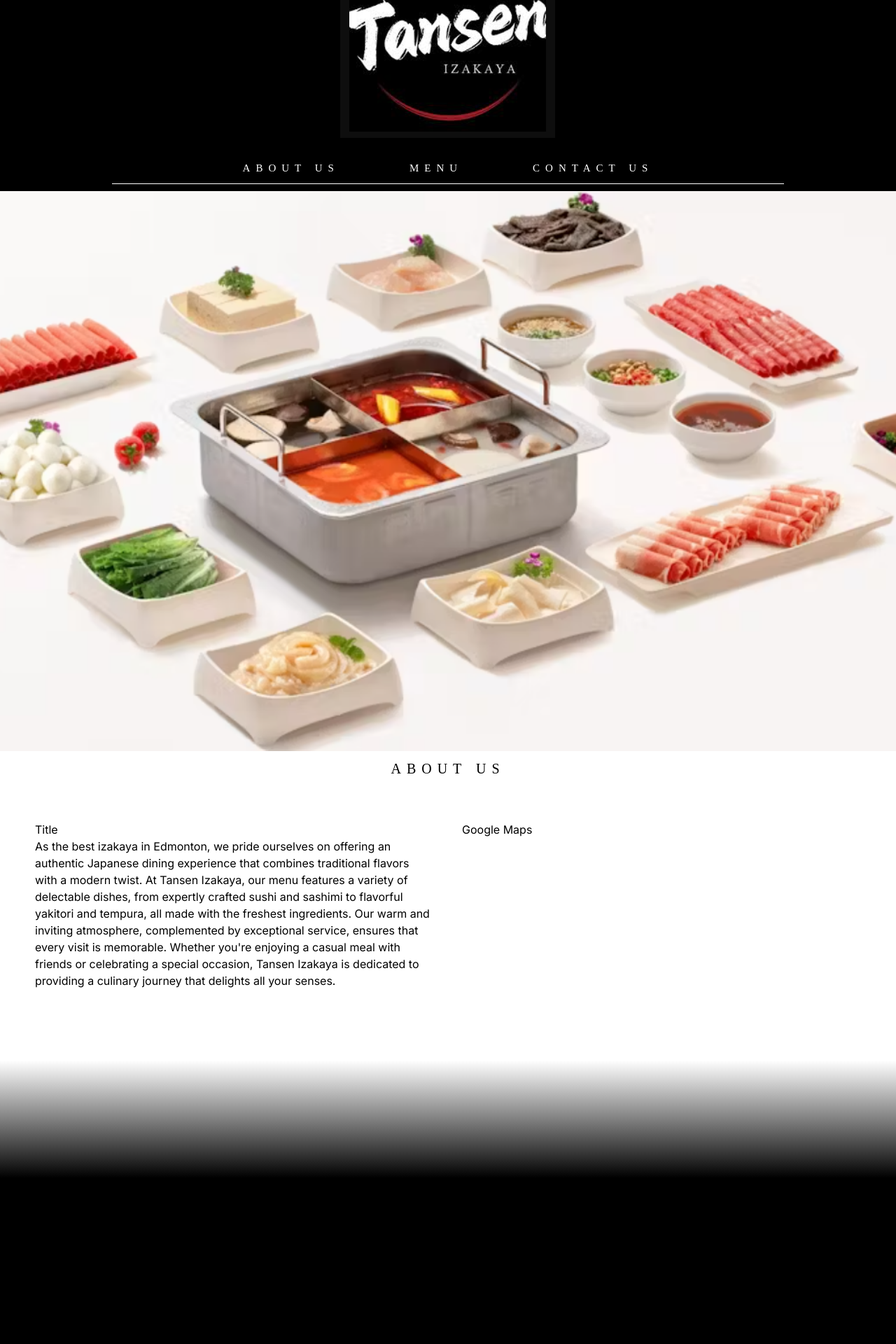
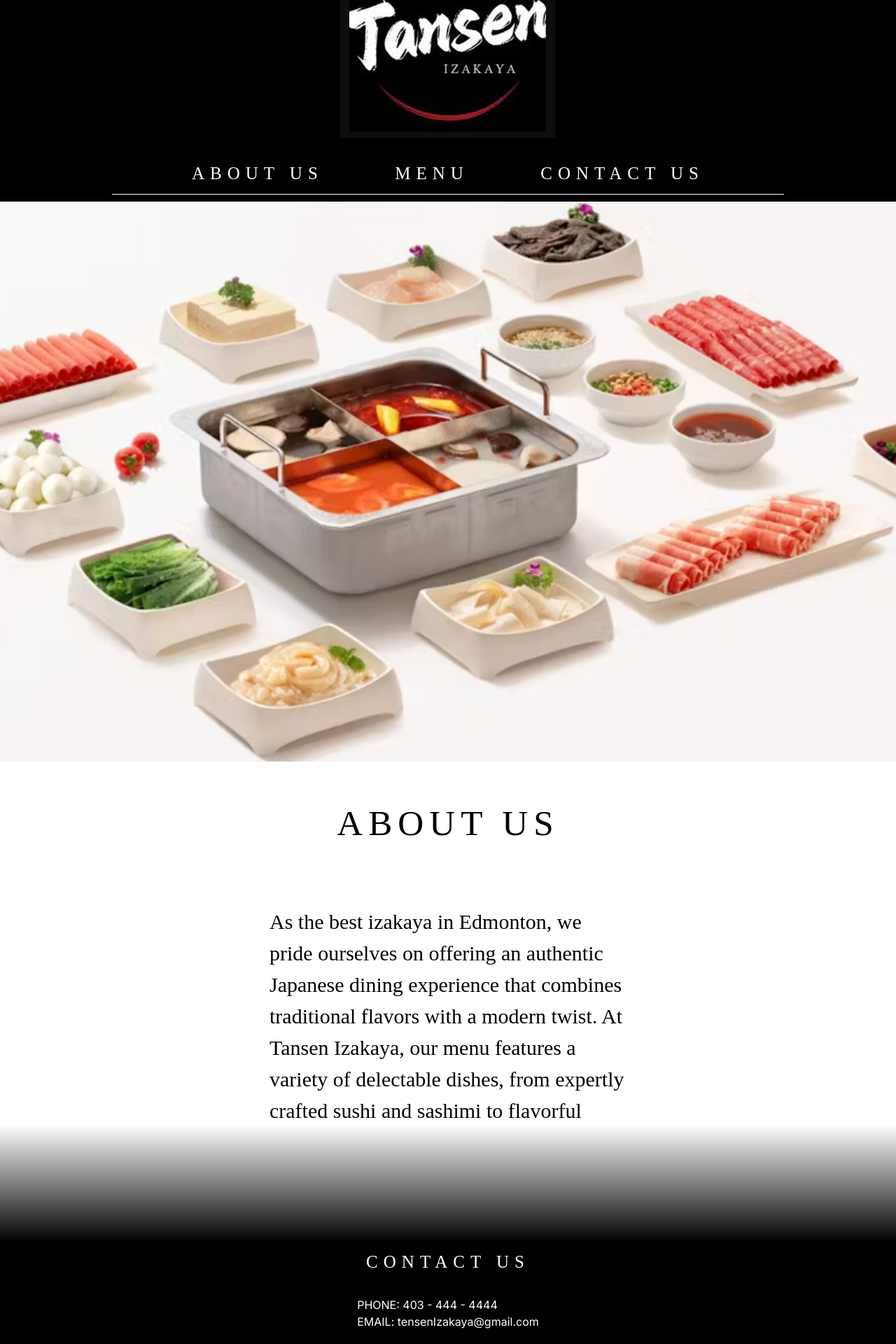
Before and after one commit to Rhy2468/tansenIzakayaEdmonton, a Next.js app in the folder tansen/: page / in a window 1280 px wide. Shown: the part 110-2030 px from the top of the page at 70% size. Before the commit the page ends 1793 px from the top, so only its background shows below. Built offline with nearby package versions, Linux system fonts and the light colour scheme.

Commit message:
added functionality to navigation bar options, reformatted About Us section, added skeleton of contact us section

```diff
--- a/tansen/app/globals.css
+++ b/tansen/app/globals.css
@@ -2,6 +2,10 @@
 @tailwind components;
 @tailwind utilities;
 @import url('https://fonts.googleapis.com/css2?family=Kaisei+Decol&display=swap');
+
+html {
+  scroll-behavior: smooth;
+}
 
 :root {
   --foreground-rgb: 255, 255, 255;
@@ -17,6 +21,13 @@ body {
       rgb(var(--background-end-rgb))
     )
     rgb(var(--background-start-rgb));
+}
+
+p {
+  margin: min(4vw, 30px);
+  font-family: "Kaisei Decol", serif;
+  font-style: normal;
+  font-size: min(3vw, 30px);
 }
 
 @layer utilities {
@@ -47,10 +58,10 @@ body {
 .flex-container {
   margin-top: 2rem;
   display: flex;
-  gap: min(8vw, 100px);
+  gap: min(8vw, 200px);
   font-family: "Kaisei Decol", serif;
   font-style: bold;
-  font-size: min(2vw, 15px);
+  font-size: min(2vw, 25px);
   letter-spacing: 0.5rem;
 }
 
@@ -70,7 +81,7 @@ body {
 /*About Us*/
 .about-us-title{
   background-color: white;
-  padding: 10px;
+  padding-top: min(4vw, 50px);
   width:100%;
   color: black;
   display: flex;
@@ -79,7 +90,7 @@ body {
   font-family: "Kaisei Decol", serif;
   font-style: bold;
   letter-spacing: 0.5rem;
-  font-size: min(4vw, 20px);
+  font-size: min(4vw, 70px);
 }
 
 .about-us {
@@ -97,8 +108,8 @@ body {
   width: 100%;
   height: 70vh;
   padding: 30px;
+  justify-content: center;
 }
-
 
 .left-cell{
   flex: 0 0 50%;
@@ -124,3 +135,17 @@ body {
   padding: 10px;
   box-sizing: border-box;
 }
+
+
+/*Contact Us*/
+.contact-us-title{
+  padding: 10px;
+  width:100%;
+  display: flex;
+  text-align: center;
+  justify-content: center;
+  font-family: "Kaisei Decol", serif;
+  font-style: bold;
+  letter-spacing: 0.5rem;
+  font-size: min(4vw, 25px);
+}
--- a/tansen/app/page.tsx
+++ b/tansen/app/page.tsx
@@ -14,9 +14,13 @@ export default function Home() {
           <Image src={tansenLogo} alt="Tansen Izakaya Logo"/>
         </Link>
         <div className="flex-container">
-          <div className="tab"> ABOUT US</div>
+          <div className="tab">
+            <Link href="#about-us"> ABOUT US</Link>
+          </div>
           <div className="tab"> MENU</div>
-          <div className="tab"> CONTACT US</div>
+          <div className="tab">
+            <Link href="#contact-us"> CONTACT US</Link>
+          </div>
         </div>
       </div>
       <div className="divider75"></div>
@@ -26,13 +30,12 @@ export default function Home() {
       </div>
 
       <div className="about-us-title">
-        <h1>ABOUT US</h1>
+        <h1 id="about-us">ABOUT US</h1>
       </div>
       <div className="about-us">
         <div className="about-us-container">
           <div className="left-cell">
-            <h2>Title</h2>
-            <h3>As the best izakaya in Edmonton, we pride ourselves on offering
+            <p>As the best izakaya in Edmonton, we pride ourselves on offering
               an authentic Japanese dining experience that combines traditional
               flavors with a modern twist. At Tansen Izakaya, our menu features
               a variety of delectable dishes, from expertly crafted sushi and
@@ -41,16 +44,23 @@ export default function Home() {
               complemented by exceptional service, ensures that every visit is
               memorable. Whether you're enjoying a casual meal with friends or
               celebrating a special occasion, Tansen Izakaya is dedicated to
-              providing a culinary journey that delights all your senses. </h3>
-          </div>
-
-          <div className="right-cell">
-            <h2>Google Maps </h2>
+              providing a culinary journey that delights all your senses. </p>
           </div>
         </div>
       </div>
 
+      <div className="contact-us-title">
+        <h1 id="contact-us">CONTACT US</h1>
+      </div>
 
+      <div className="contact-us">
+        <div className="contact-us-container">
+          <div className="left-cell">
+            <h2 className="contact-info">PHONE:  403 - 444 - 4444 </h2>
+            <h2 className="contact-info">EMAIL:  tensenIzakaya@gmail.com </h2>
+          </div>
+        </div>
+      </div>
     </main>
   );
 }
--- a/tansen/package.json
+++ b/tansen/package.json
@@ -11,12 +11,14 @@
   "dependencies": {
     "next": "^14.2.4",
     "react": "^18",
-    "react-dom": "^18"
+    "react-dom": "^18",
+    "react-router-hash-link": "^2.4.3"
   },
   "devDependencies": {
     "@types/node": "^20",
     "@types/react": "^18",
     "@types/react-dom": "^18",
+    "@types/react-router-hash-link": "^2.4.9",
     "eslint": "^8",
     "eslint-config-next": "14.2.4",
     "postcss": "^8",
```
Also changed, not shown: 1 other file (tests, documents, lock files or other folders).
